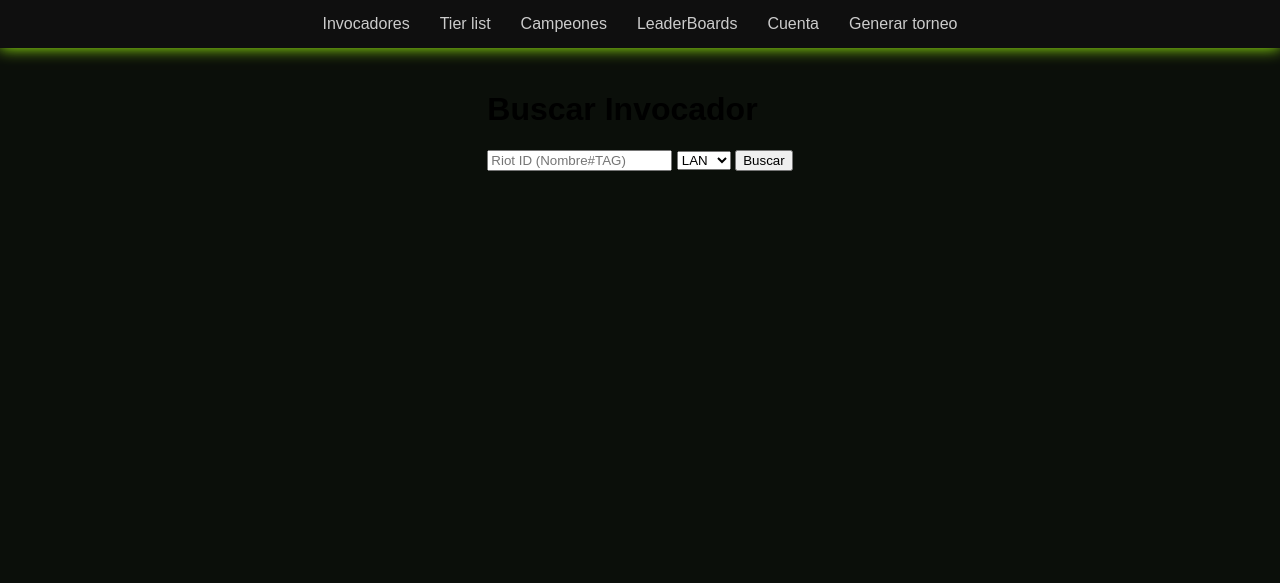
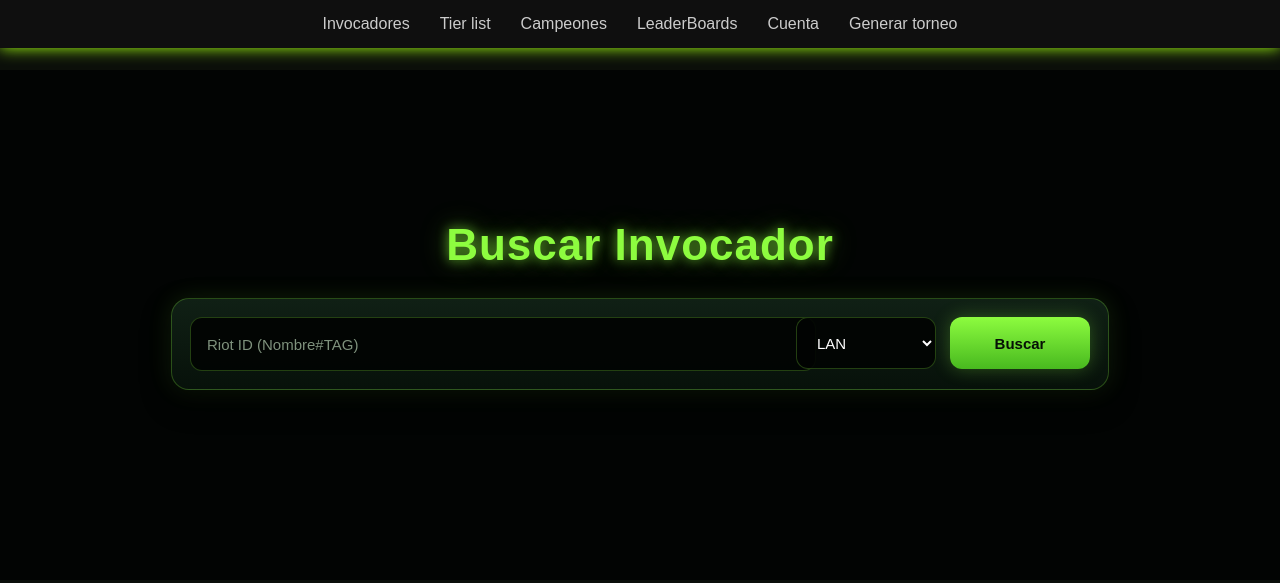
Before and after one commit to angemax20/Lol_Stats, a website: page Frontend/search.html in a window 1280 px wide. Drawn offline with nearby package versions, Linux system fonts and the light colour scheme.

Commit message:
barra de busqueda css

```diff
--- a/Frontend/search.html
+++ b/Frontend/search.html
@@ -8,36 +8,57 @@
 <body>
 
   <div class="navbar">
-    <div class="nav-item"
-     onclick="window.location.href='search.html'">
-     Invocadores
+    <div
+      class="nav-item"
+      onclick="window.location.href='search.html'"
+    >
+      Invocadores
     </div>
-    <div class="nav-item"
-    onclick="window.location.href='tierlist.html'">
-    Tier list
+
+    <div
+      class="nav-item"
+      onclick="window.location.href='tierlist.html'"
+    >
+      Tier list
     </div>
-    <div class="nav-item">Campeones</div>
-    <div class="nav-item">LeaderBoards</div>
-    <div class="nav-item"
-    onclick="window.location.href='dashboard.html'">
-    Cuenta
+
+    <div class="nav-item">
+      Campeones
     </div>
-    <div class="nav-item">Generar torneo</div>
+
+    <div class="nav-item">
+      LeaderBoards
+    </div>
+
+    <div
+      class="nav-item"
+      onclick="window.location.href='dashboard.html'"
+    >
+      Cuenta
+    </div>
+
+    <div class="nav-item">
+      Generar torneo
+    </div>
   </div>
 
-  <div class="search-container">
+  <main class="search-page">
+    <h1 class="search-title">
+      Buscar Invocador
+    </h1>
 
-    <h1>Buscar Invocador</h1>
-
-    <div class="search-box">
-
+    <div class="search-panel">
       <input
         type="text"
         id="summoner-name"
+        class="summoner-search-input"
         placeholder="Riot ID (Nombre#TAG)"
       >
 
-      <select id="region-select">
+      <select
+        id="region-select"
+        class="region-select"
+      >
         <option value="LAN">LAN</option>
         <option value="LAS">LAS</option>
         <option value="NA">NA</option>
@@ -45,20 +66,19 @@
         <option value="KR">KR</option>
       </select>
 
-      <button onclick="searchSummoner()">
+      <button
+        class="search-button"
+        onclick="searchSummoner()"
+      >
         Buscar
       </button>
-
     </div>
 
     <div id="summoner-result"></div>
-
-  </div>
+  </main>
 
   <script src="https://cdn.jsdelivr.net/npm/@supabase/supabase-js@2"></script>
-
   <script src="config/supabase.js"></script>
-
   <script src="js/auth.js"></script>
   <script src="js/search.js"></script>
 
--- a/Frontend/styles.css
+++ b/Frontend/styles.css
@@ -1,3 +1,4 @@
+/* // ESTILOS GLOBALES */
 body {
   margin: 0;
   height: auto;
@@ -13,6 +14,7 @@ body {
   align-items: center;
 }
 
+/* // LOGIN / INDEX */
 .container {
   text-align: center;
   color: white;
@@ -70,6 +72,7 @@ body {
   box-shadow: 0 0 15px #a3ff12;
 }
 
+/* // DASHBOARD / CUENTA */
 .dashboard-container {
   display: flex;
   flex-direction: column;
@@ -137,6 +140,7 @@ body {
   box-shadow: 0 0 10px #a3ff12;
 }
 
+/* // ADMIN */
 #users-table {
   margin-top: 30px;
   border-collapse: collapse;
@@ -327,6 +331,7 @@ body {
   border-radius: 10px;
 }
 
+/* // NAVBAR / TODAS LAS PESTAÑAS */
 .navbar {
   position: fixed;
   top: 0;
@@ -377,6 +382,167 @@ body {
 
 .nav-item:hover::after {
   width: 100%;
+}
+
+
+/* // INVOCADORES / SEARCH */
+.search-page {
+  width: 100%;
+  min-height: 320px;
+
+  padding: 150px 24px 40px;
+
+  display: flex;
+  flex-direction: column;
+  align-items: center;
+
+  background: #020403;
+}
+
+.search-title {
+  margin: 0 0 28px;
+
+  font-size: 44px;
+  font-weight: 800;
+
+  color: #8dfc3f;
+
+  text-align: center;
+  letter-spacing: 1px;
+
+  text-shadow:
+    0 0 12px rgba(141, 252, 63, 0.65),
+    0 0 28px rgba(141, 252, 63, 0.35);
+}
+
+.search-panel {
+  width: min(900px, 100%);
+
+  display: grid;
+  grid-template-columns: 1fr 140px 140px;
+  gap: 14px;
+
+  padding: 18px;
+
+  background:
+    linear-gradient(
+      180deg,
+      #102015 0%,
+      #07110a 100%
+    );
+
+  border: 1px solid rgba(141, 252, 63, 0.25);
+  border-radius: 18px;
+
+  box-shadow:
+    0 12px 30px rgba(0, 0, 0, 0.45),
+    0 0 24px rgba(141, 252, 63, 0.12);
+}
+
+.summoner-search-input,
+.region-select {
+  width: 100%;
+  height: 52px;
+
+  padding: 0 16px;
+
+  background: rgba(2, 4, 3, 0.9);
+
+  border: 1px solid rgba(141, 252, 63, 0.24);
+  border-radius: 12px;
+
+  color: white;
+
+  font-size: 15px;
+
+  outline: none;
+
+  transition:
+    border-color 0.2s ease,
+    box-shadow 0.2s ease,
+    background 0.2s ease;
+}
+
+.summoner-search-input::placeholder {
+  color: #7f927d;
+}
+
+.summoner-search-input:focus,
+.region-select:focus {
+  border-color: rgba(141, 252, 63, 0.75);
+
+  box-shadow:
+    0 0 0 3px rgba(141, 252, 63, 0.12),
+    0 0 18px rgba(141, 252, 63, 0.18);
+
+  background: #050b07;
+}
+
+.region-select {
+  cursor: pointer;
+}
+
+.search-button {
+  height: 52px;
+
+  border: none;
+  border-radius: 12px;
+
+  background:
+    linear-gradient(
+      180deg,
+      #8dfc3f 0%,
+      #48b91f 100%
+    );
+
+  color: #061006;
+
+  font-size: 15px;
+  font-weight: 800;
+
+  cursor: pointer;
+
+  box-shadow:
+    0 0 18px rgba(141, 252, 63, 0.28);
+
+  transition:
+    transform 0.2s ease,
+    box-shadow 0.2s ease,
+    filter 0.2s ease;
+}
+
+.search-button:hover {
+  transform: translateY(-2px);
+
+  filter: brightness(1.08);
+
+  box-shadow:
+    0 0 26px rgba(141, 252, 63, 0.42);
+}
+
+.search-button:active {
+  transform: translateY(0);
+}
+
+@media(max-width: 768px) {
+  .search-page {
+    padding: 130px 18px 32px;
+  }
+
+  .search-title {
+    font-size: 32px;
+  }
+
+  .search-panel {
+    grid-template-columns: 1fr;
+    padding: 14px;
+  }
+
+  .summoner-search-input,
+  .region-select,
+  .search-button {
+    height: 50px;
+  }
 }
 
 .ranked-section {
@@ -1020,9 +1186,7 @@ body {
   margin-bottom: 10px;
 }
 
-/* =========================
-   TIER LIST
-========================= */
+/* // TIER LIST */
 
 html,
 html,
```
